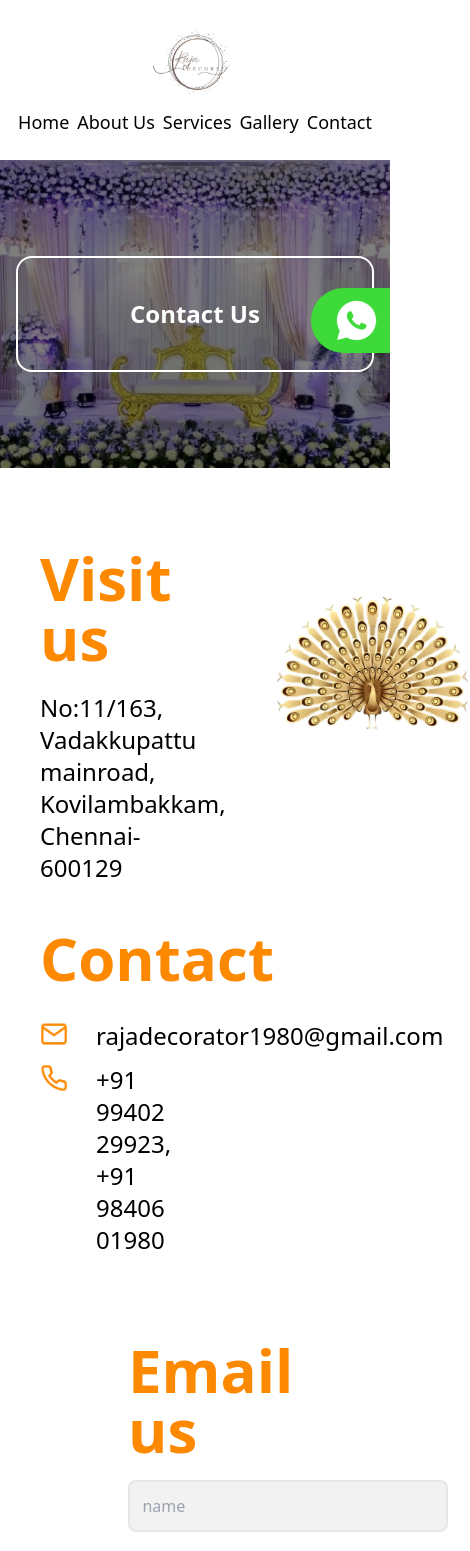
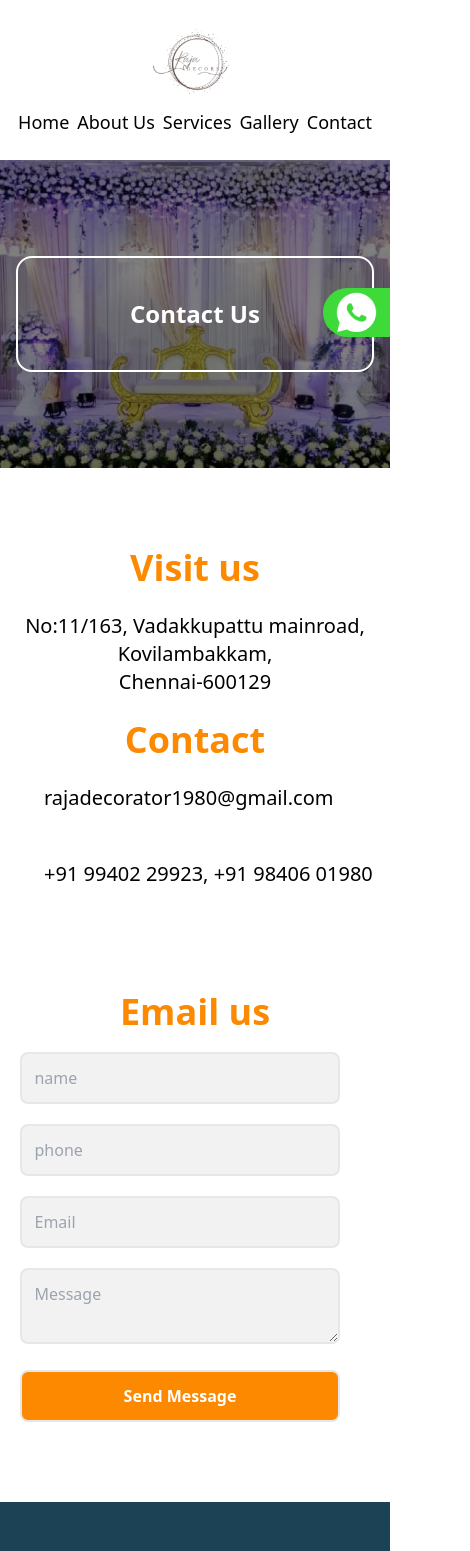
Before and after one commit to manicdon7/RajaDecors, a React (Create React App) app: page /contact in a window 390 px wide. Shown: the top 1551 px of the page, 470 px wide, since content can reach past the window. Built offline with nearby package versions, Linux system fonts and the light colour scheme.

Commit message:
contact us emailjs integrated

```diff
--- a/package.json
+++ b/package.json
@@ -6,6 +6,7 @@
     "@testing-library/jest-dom": "^5.17.0",
     "@testing-library/react": "^13.4.0",
     "@testing-library/user-event": "^13.5.0",
+    "emailjs-com": "^3.2.0",
     "i": "^0.3.7",
     "npm": "^10.7.0",
     "react": "^18.3.1",
--- a/src/Components/Contactus.js
+++ b/src/Components/Contactus.js
@@ -1,18 +1,32 @@
-import React from 'react'
-
+import React, { useRef } from 'react';
+import emailjs from 'emailjs-com';
 import servicepng from '../assets/service.png';
 import mail from '../assets/mail.png';
 import phone from '../assets/phone.png';
 import peacockimg from '../assets/peacockwatermark-2 1.png';
-import whatsApp from '../assets/WhatsApp.png'
+import whatsApp from '../assets/WhatsApp.png';
 import contacting from '../assets/contactusimg.png';
 
 const Contactus = () => {
+    const form = useRef();
+
+    const sendEmail = (e) => {
+        e.preventDefault();
+
+        emailjs.sendForm('service_o15u8dr', 'template_onogqzh', form.current, 'tQswPx-gvmxTNRVOt')
+            .then((result) => {
+                console.log(result.text);
+                alert('Message sent successfully!');
+            }, (error) => {
+                console.log(error.text);
+                alert('Failed to send message. Please try again later.');
+            });
+
+        e.target.reset(); // Reset form fields after submission
+    };
+
     return (
         <div>
-            <div className='fixed top-72 right-0 z-50'>
-        <img className='bg-[#3DDA3A] hover:pl-6 hover:pr-3 hover:cursor-pointer py-2 pl-3 rounded-l-full' src={whatsApp} alt="whatsapp" />
-      </div>
             <div className='flex justify-center mt-3'>
                 <div className='bg-cover bg-center w-screen' style={{ backgroundImage: `url(${servicepng})` }}>
                     <div className='text-white text-2xl md:text-7xl font-bold py-24 md:py-40 text-center'>
@@ -20,46 +34,44 @@ const Contactus = () => {
                     </div>
                 </div>
             </div>
-            <div className='grid grid-cols-2'>
-            <div className='mx-10 md:mx-32 my-20'>
+            <div className='grid grid-cols-1 md:grid-cols-2'>
+                <div className='mx-4 md:mx-32 my-20'>
                     <div>
-
-                    <p className='text-[#FD8901] font-bold text-6xl'>Visit us</p>
+                        <p className='text-[#FD8901] font-bold text-4xl text-center md:text-left md:text-6xl'>Visit us</p>
                     </div>
-                <p className='font-medium text-2xl py-6'>
+                    <p className='font-medium text-xl text-center md:text-left md:text-2xl py-6'>
                         No:11/163, Vadakkupattu mainroad, <br />
-                    Kovilambakkam, Chennai-600129
-
-
+                        Kovilambakkam, <br />Chennai-600129
                     </p>
                     <div>
-                    <p className='text-[#FD8901] font-bold text-6xl my-5'>Contact</p>
-                    <div>
-                        <div className='flex space-x-7'>
-                            <img src={mail} alt='mail' className='h-7 w-7 my-3' />
-                            <p className='font-medium text-2xl pt-3 py-1'>rajadecorator1980@gmail.com</p>
+                        <p className='text-[#FD8901] font-bold text-4xl text-center md:text-left md:text-6xl'>Contact</p>
+                        <div className=''>
+                            <div className='flex space-x-7 items-center'>
+                                <img src={mail} alt='mail' className='h-7 w-7 my-3 md:block hidden' />
+                                <p className='font-medium text-xl text-center md:text-left md:text-2xl py-6'>rajadecorator1980@gmail.com</p>
                             </div>
-                        <div className='flex space-x-7'>
-                            <img src={phone} alt='phone' className='h-7 w-7 my-1' />
-                            <p className='font-medium text-2xl py-1'>+91 99402 29923, +91 98406 01980</p>
+                            <div className='flex space-x-7 items-center'>
+                                <img src={phone} alt='phone' className='h-7 w-7 my-1 md:block hidden' />
+                                <p className='font-medium text-xl text-center md:text-left md:text-2xl py-6'>+91 99402 29923, +91 98406 01980</p>
                             </div>
                         </div>
                     </div>
                 </div>
                 <div>
-                <img src={peacockimg} alt='peacock' className='mt-32 mx-20'/>
+                    <img src={peacockimg} alt='peacock' className='md:mt-32 md:mx-20 md:block hidden'/>
                 </div>
             </div>
-            <div className='space-y-5 mx-32 mb-20'>
-                        <h1 className='font-bold text-6xl text-[#FD8901]'>Email us</h1>
-                        <input placeholder='   name' type='email' className='w-80 md:w-6/12 py-3 rounded-lg border-2 hover:border-[#FD8901] bg-[#F2F2F2]' /> <br />
-                        <input placeholder='   phone' type='number' className='w-80 md:w-6/12 py-3 rounded-lg border-2 hover:border-[#FD8901] bg-[#F2F2F2]' /> <br />
-                        <input placeholder='   Email' type='text' className='w-80 md:w-6/12 py-3 rounded-lg border-2 hover:border-[#FD8901] bg-[#F2F2F2]' /> <br />
-                        <textarea placeholder='   Message' className='py-3 w-80 md:w-6/12 rounded-lg border-2 hover:border-[#FD8901] bg-[#F2F2F2]' /> <br />
-                        <button className='py-3 w-80 md:w-6/12 rounded-lg border-2 bg-[#FD8901] text-white hover:border-[#FD8901] bg-[#F2F2F2]font-semibold'>Send Message</button>
+            <form ref={form} onSubmit={sendEmail} className='space-y-5 mx-5 md:mx-32 mb-20'>
+                <h1 className='font-bold text-center md:text-left text-4xl md:text-6xl text-[#FD8901]'>Email us</h1>
+                <input name='from_name' placeholder='   name' type='text' className='w-80 md:w-6/12 py-3 rounded-lg border-2 hover:border-[#FD8901] bg-[#F2F2F2]' required /> <br />
+                <input name='phone' placeholder='   phone' type='text' className='w-80 md:w-6/12 py-3 rounded-lg border-2 hover:border-[#FD8901] bg-[#F2F2F2]' required /> <br />
+                <input name='emailid' placeholder='   Email' type='email' className='w-80 md:w-6/12 py-3 rounded-lg border-2 hover:border-[#FD8901] bg-[#F2F2F2]' required /> <br />
+                <textarea name='message' placeholder='   Message' className='py-3 w-80 md:w-6/12 rounded-lg border-2 hover:border-[#FD8901] bg-[#F2F2F2]' required /> <br />
+                <input type='hidden' name='to_name' value='RajaDecors' />
+                <button type='submit' className='py-3 w-80 md:w-6/12 rounded-lg border-2 bg-[#FD8901] text-white hover:border-[#FD8901] font-semibold'>Send Message</button>
+            </form>
         </div>
-        </div>
-    )
+    );
 }
 
-export default Contactus
+export default Contactus;
```
Also changed, not shown: 1 other file (tests, documents, lock files or other folders). Lines whose indentation alone changed are shown as unchanged.
